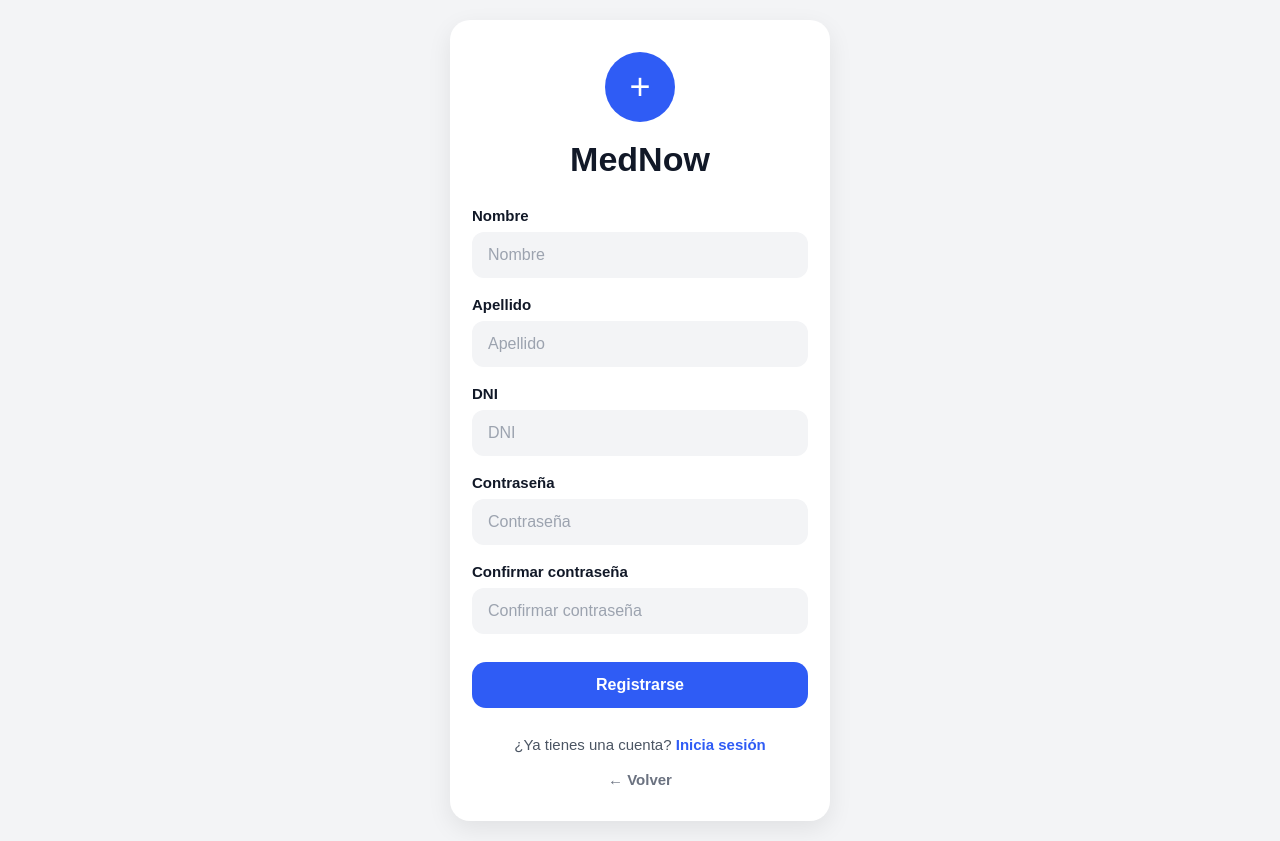
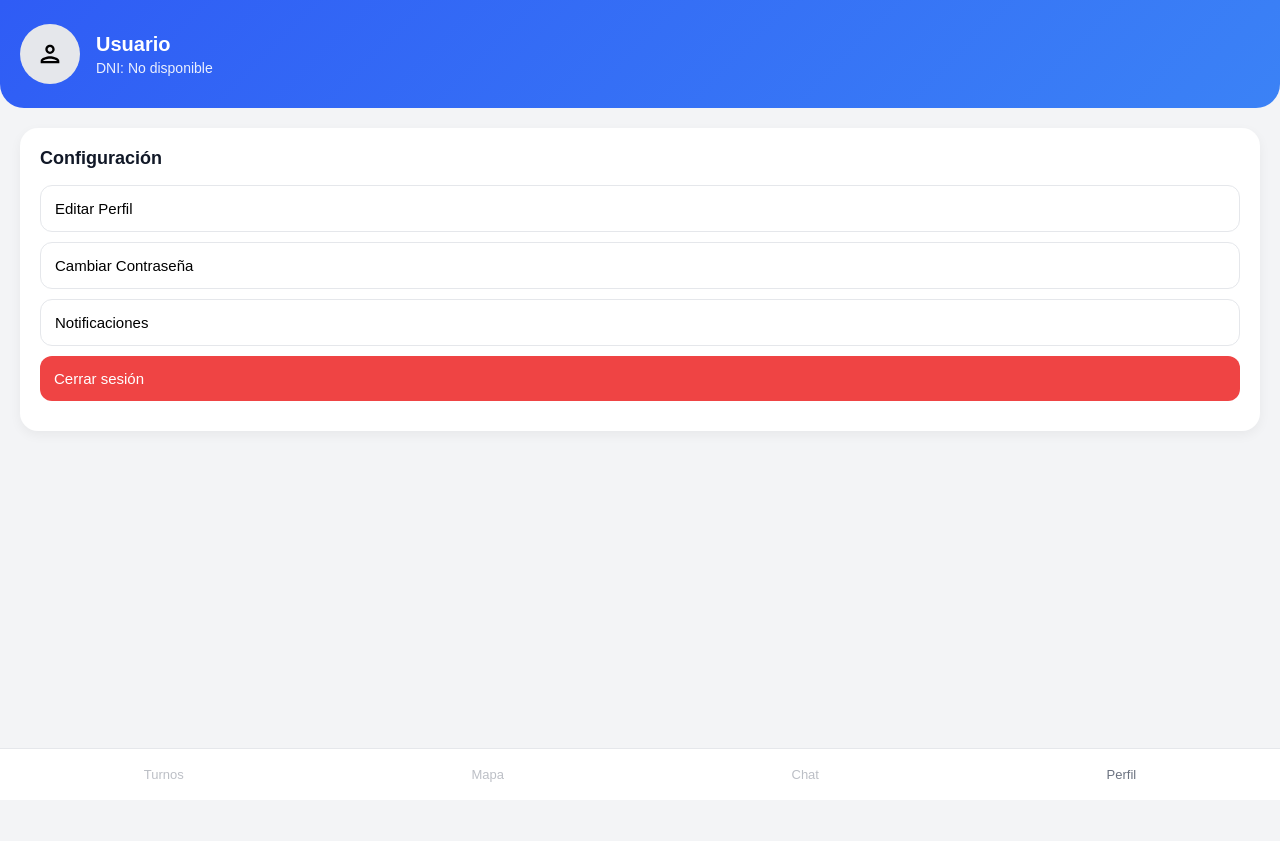
Before and after one commit to TMartinez0744/Med-Now, a React (Vite) app in the folder frontend/: page /register/patient in a window 1280 px wide. After the commit the page ends 800 px from the top, so only its background shows below. Built offline with nearby package versions, Linux system fonts and the light colour scheme.

Commit message:
Auth compleoto integrado (patient, doctor, dashboard)

```diff
--- a/frontend/package.json
+++ b/frontend/package.json
@@ -13,7 +13,7 @@
     "@supabase/supabase-js": "^2.100.1",
     "react": "^19.2.4",
     "react-dom": "^19.2.4",
-    "react-router-dom": "^7.13.2"
+    "react-router-dom": "^7.14.0"
   },
   "devDependencies": {
     "@eslint/js": "^9.39.4",
--- a/frontend/src/pages/DoctorDashboardPage.tsx
+++ b/frontend/src/pages/DoctorDashboardPage.tsx
@@ -42,7 +42,6 @@ type DaySchedule = {
 function DoctorDashboardPage() {
     const [specialties, setSpecialties] = useState<string[]>([]);
     const [hospitals, setHospitals] = useState<string[]>([]);
-
     const [isEditingSchedule, setIsEditingSchedule] = useState(false);
 
     const [schedule, setSchedule] = useState<Record<string, DaySchedule>>(
@@ -57,6 +56,30 @@ function DoctorDashboardPage() {
             ])
         )
     );
+
+    const navigate = useNavigate();
+
+    // 🔥 DATOS DEL DOCTOR (localStorage)
+    const doctorData = JSON.parse(localStorage.getItem("doctorData") || "{}");
+
+    // 🔥 FUNCIÓN CAPITALIZE (ANTES DE USARLA)
+    const capitalize = (text: string) =>
+        text.charAt(0).toUpperCase() + text.slice(1).toLowerCase();
+
+    const doctorName =
+        doctorData.name && doctorData.lastName
+            ? `Dr. ${capitalize(doctorData.name)} ${capitalize(doctorData.lastName)}`
+            : "Dr. Usuario";
+
+    const doctorLicense = doctorData.licenseNumber
+        ? `Matrícula: ${doctorData.licenseNumber}`
+        : "Matrícula: No disponible";
+
+    const handleLogout = () => {
+        localStorage.removeItem("user");
+        localStorage.removeItem("doctorData");
+        navigate("/");
+    };
 
     const toggleSelection = (
         value: string,
@@ -94,14 +117,6 @@ function DoctorDashboardPage() {
         }));
     };
 
-    const navigate = useNavigate();
-
-    const handleLogout = () => {
-        // por ahora mock
-        localStorage.removeItem("user"); // opcional
-        navigate("/");
-    };
-
     return (
         <div className="dashboard-container">
             <div className="dashboard-header">
@@ -109,8 +124,8 @@ function DoctorDashboardPage() {
                     <img src={personIcon} alt="Usuario" className="avatar-icon" />
                 </div>
                 <div>
-                    <h2 className="dashboard-name">Dr. Juan Pérez</h2>
-                    <p className="dashboard-sub">Matrícula: MN 12345</p>
+                    <h2 className="dashboard-name">{doctorName}</h2>
+                    <p className="dashboard-sub">{doctorLicense}</p>
                 </div>
             </div>
 
@@ -125,7 +140,6 @@ function DoctorDashboardPage() {
                 </button>
             </div>
 
-            {/* especialidades y sedes de atencion */}
             <div className="dashboard-card professional-card">
                 <div className="profile-block">
                     <div className="profile-block-header">
@@ -177,11 +191,7 @@ function DoctorDashboardPage() {
                         {hospitals.length > 0 ? (
                             hospitals.map((hospital) => (
                                 <div key={hospital} className="info-row">
-                                    <img
-                                        src={locationIcon}
-                                        alt=""
-                                        className="info-row-icon"
-                                    />
+                                    <img src={locationIcon} alt="" className="info-row-icon" />
                                     <span>{hospital}</span>
                                 </div>
                             ))
@@ -217,7 +227,6 @@ function DoctorDashboardPage() {
                 </button>
             </div>
 
-            {/* horarios de atencion */}
             <div className="dashboard-card schedule-card">
                 <div className="schedule-header">
                     <div className="schedule-title-group">
@@ -341,9 +350,6 @@ function DoctorDashboardPage() {
                 </div>
             </div>
 
-
-
-
             <Navbar role="doctor" />
         </div>
     );
--- a/frontend/src/pages/DoctorLoginPage.tsx
+++ b/frontend/src/pages/DoctorLoginPage.tsx
@@ -7,10 +7,10 @@ function DoctorLoginPage() {
     const [licenseNumber, setLicenseNumber] = useState("");
     const [password, setPassword] = useState("");
 
-    const handleSubmit = (e: React.FormEvent) => {
+    const handleSubmit = async (e: React.FormEvent) => {
         e.preventDefault();
 
-        const licenseRegex = /^(?:(?:M\.?\s?N\.?)|(?:M\.?\s?P\.?))?\s?\d{4,8}(?:\.\d{3})?$/i;
+        const licenseRegex = /^\d{7,8}$/;
         const passwordRegex = /^(?=.*[A-Za-z])(?=.*\d).{8,}$/;
 
         if (!licenseNumber || !password) {
@@ -18,8 +18,8 @@ function DoctorLoginPage() {
             return;
         }
 
-        if (!licenseRegex.test(licenseNumber.trim())) {
-            alert("Ingresá una matrícula válida");
+        if (!licenseRegex.test(licenseNumber)) {
+            alert("La matrícula debe tener 7 u 8 números");
             return;
         }
 
@@ -28,7 +28,44 @@ function DoctorLoginPage() {
             return;
         }
 
-        navigate("/doctor/dashboard");
+        try {
+            const response = await fetch("http://localhost:3000/api/auth/login", {
+                method: "POST",
+                headers: {
+                    "Content-Type": "application/json",
+                },
+                body: JSON.stringify({
+                    dni: licenseNumber,
+                    password,
+                }),
+            });
+
+            const result = await response.json();
+
+            if (!response.ok) {
+                alert("Error: " + result.message);
+                return;
+            }
+
+            localStorage.setItem("user", licenseNumber);
+            const existingData = JSON.parse(localStorage.getItem("doctorData") || "{}");
+
+            if (!existingData.licenseNumber) {
+                localStorage.setItem(
+                    "doctorData",
+                    JSON.stringify({
+                        licenseNumber,
+                    })
+                );
+            }
+
+            alert("Login exitoso");
+
+            navigate("/doctor/dashboard");
+        } catch (error) {
+            console.error(error);
+            alert("Error al conectar con el backend");
+        }
     };
 
     return (
@@ -40,25 +77,22 @@ function DoctorLoginPage() {
 
                 <form className="auth-form" onSubmit={handleSubmit}>
                     <div className="auth-field">
-                        <label htmlFor="doctor-license" className="auth-label">
-                            Matrícula
-                        </label>
+                        <label className="auth-label">Matrícula</label>
                         <input
-                            id="doctor-license"
                             className="auth-input"
                             type="text"
                             value={licenseNumber}
-                            onChange={(e) => setLicenseNumber(e.target.value)}
+                            onChange={(e) => {
+                                const value = e.target.value.replace(/\D/g, "");
+                                setLicenseNumber(value);
+                            }}
                             placeholder="Matrícula"
                         />
                     </div>
 
                     <div className="auth-field">
-                        <label htmlFor="doctor-password" className="auth-label">
-                            Contraseña
-                        </label>
+                        <label className="auth-label">Contraseña</label>
                         <input
-                            id="doctor-password"
                             className="auth-input"
                             type="password"
                             value={password}
--- a/frontend/src/pages/DoctorRegisterPage.tsx
+++ b/frontend/src/pages/DoctorRegisterPage.tsx
@@ -10,7 +10,7 @@ function DoctorRegisterPage() {
     const [password, setPassword] = useState("");
     const [confirmPassword, setConfirmPassword] = useState("");
 
-    const handleSubmit = (e: React.FormEvent) => {
+    const handleSubmit = async (e: React.FormEvent) => {
         e.preventDefault();
 
         const licenseRegex = /^(?:(?:M\.?\s?N\.?)|(?:M\.?\s?P\.?))?\s?\d{4,8}(?:\.\d{3})?$/i;
@@ -36,7 +36,46 @@ function DoctorRegisterPage() {
             return;
         }
 
-        navigate("/doctor/dashboard");
+        try {
+            const response = await fetch("http://localhost:3000/api/auth/register", {
+                method: "POST",
+                headers: {
+                    "Content-Type": "application/json",
+                },
+                body: JSON.stringify({
+                    dni: licenseNumber,
+                    password,
+                    name,
+                    lastName,
+                }),
+            });
+
+            const result = await response.json();
+
+            if (!response.ok) {
+                alert("Error: " + result.message);
+                return;
+            }
+
+            // 🔥 guardamos datos para el dashboard
+            localStorage.setItem(
+                "doctorData",
+                JSON.stringify({
+                    name,
+                    lastName,
+                    licenseNumber,
+                })
+            );
+
+            localStorage.setItem("user", licenseNumber);
+
+            alert("Registro exitoso");
+            navigate("/login/doctor");
+
+        } catch (error) {
+            console.error(error);
+            alert("Error al conectar con el backend");
+        }
     };
 
     return (
--- a/frontend/src/pages/PatientDashboardPage.tsx
+++ b/frontend/src/pages/PatientDashboardPage.tsx
@@ -3,10 +3,22 @@ import { useNavigate } from "react-router-dom";
 import personIcon from "../assets/person.svg";
 
 function PatientDashboardPage() {
+    const navigate = useNavigate();
+    const patientData = JSON.parse(localStorage.getItem("patientData") || "{}");
 
-    const navigate = useNavigate();
+    const capitalize = (text: string): string => {
+        if (!text) return "";
+        return text.charAt(0).toUpperCase() + text.slice(1).toLowerCase();
+    };
+
+    const patientName =
+        patientData.name && patientData.lastName
+            ? `${capitalize(patientData.name)} ${capitalize(patientData.lastName)}`
+            : "Usuario";
 
     const handleLogout = () => {
+        localStorage.removeItem("user");
+        localStorage.removeItem("patientData");
         navigate("/");
     };
 
@@ -18,8 +30,10 @@ function PatientDashboardPage() {
                 </div>
 
                 <div>
-                    <h2 className="dashboard-name">Juan Pérez</h2>
-                    <p className="dashboard-sub">DNI: 45611865</p>
+                    <h2 className="dashboard-name">{patientName}</h2>
+                    <p className="dashboard-sub">
+                        DNI: {patientData.dni || "No disponible"}
+                    </p>
                 </div>
             </div>
 
@@ -34,7 +48,7 @@ function PatientDashboardPage() {
                 </button>
             </div>
 
-            <Navbar role = "patient" />
+            <Navbar role="patient" />
         </div>
     );
 }
--- a/frontend/src/pages/PatientLoginPage.tsx
+++ b/frontend/src/pages/PatientLoginPage.tsx
@@ -7,7 +7,7 @@ function PatientLoginPage() {
     const [dni, setDni] = useState("");
     const [password, setPassword] = useState("");
 
-    const handleSubmit = (e: React.FormEvent) => {
+    const handleSubmit = async (e: React.FormEvent) => {
         e.preventDefault();
 
         const dniRegex = /^\d{7,8}$/;
@@ -28,7 +28,32 @@ function PatientLoginPage() {
             return;
         }
 
-        navigate("/patient/dashboard");
+        try {
+            const response = await fetch("http://localhost:3000/api/auth/login", {
+                method: "POST",
+                headers: {
+                    "Content-Type": "application/json",
+                },
+                body: JSON.stringify({
+                    dni,
+                    password,
+                }),
+            });
+
+            const result = await response.json();
+
+            if (!response.ok) {
+                alert("Error: " + result.message);
+                return;
+            }
+
+            localStorage.setItem("user", dni);
+            alert("Login exitoso");
+            navigate("/patient/dashboard");
+        } catch (error) {
+            console.error(error);
+            alert("Error al conectar con el backend");
+        }
     };
 
     return (
--- a/frontend/src/pages/PatientRegisterPage.tsx
+++ b/frontend/src/pages/PatientRegisterPage.tsx
@@ -1,135 +1,55 @@
-import { Link, useNavigate } from "react-router-dom";
-import { useState } from "react";
+import Navbar from "../components/Navbar";
+import { useNavigate } from "react-router-dom";
+import personIcon from "../assets/person.svg";
 
-function PatientRegisterPage() {
+function PatientDashboardPage() {
     const navigate = useNavigate();
 
-    const [name, setName] = useState("");
-    const [lastName, setLastName] = useState("");
-    const [dni, setDni] = useState("");
-    const [password, setPassword] = useState("");
-    const [confirmPassword, setConfirmPassword] = useState("");
+    const patientData = JSON.parse(localStorage.getItem("patientData") || "{}");
 
-    const handleSubmit = (e: React.FormEvent) => {
-        e.preventDefault();
+    const capitalize = (text: string) =>
+        text.charAt(0).toUpperCase() + text.slice(1).toLowerCase();
 
-        const dniRegex = /^\d{7,8}$/;
-        const passwordRegex = /^(?=.*[A-Za-z])(?=.*\d).{8,}$/;
+    const patientName =
+        patientData.name && patientData.lastName
+            ? `${capitalize(patientData.name)} ${capitalize(patientData.lastName)}`
+            : "Usuario";
 
-        if (!name || !lastName || !dni || !password || !confirmPassword) {
-            alert("Completá todos los campos");
-            return;
-        }
-
-        if (!dniRegex.test(dni)) {
-            alert("El DNI debe tener 7 u 8 números");
-            return;
-        }
-
-        if (!passwordRegex.test(password)) {
-            alert("La contraseña debe tener al menos 8 caracteres, una letra y un número");
-            return;
-        }
-
-        if (password !== confirmPassword) {
-            alert("Las contraseñas no coinciden");
-            return;
-        }
-
-        navigate("/patient/dashboard");
+    const handleLogout = () => {
+        localStorage.removeItem("user");
+        localStorage.removeItem("patientData");
+        navigate("/");
     };
 
     return (
-        <div className="auth-container">
-            <div className="auth-card register-card">
-                <div className="auth-logo">+</div>
+        <div className="dashboard-container">
+            <div className="dashboard-header">
+                <div className="avatar">
+                    <img src={personIcon} alt="Usuario" className="avatar-icon" />
+                </div>
 
-                <h1 className="auth-title">MedNow</h1>
+                <div>
+                    <h2 className="dashboard-name">{patientName}</h2>
+                    <p className="dashboard-sub">
+                        DNI: {patientData.dni || "No disponible"}
+                    </p>
+                </div>
+            </div>
 
-                <form className="auth-form" onSubmit={handleSubmit}>
-                    <div className="auth-field">
-                        <label htmlFor="patient-name" className="auth-label">Nombre</label>
-                        <input
-                            id="patient-name"
-                            className="auth-input"
-                            type="text"
-                            value={name}
-                            onChange={(e) => setName(e.target.value)}
-                            placeholder="Nombre"
-                        />
-                    </div>
+            <div className="dashboard-card">
+                <h3>Configuración</h3>
 
-                    <div className="auth-field">
-                        <label htmlFor="patient-lastname" className="auth-label">Apellido</label>
-                        <input
-                            id="patient-lastname"
-                            className="auth-input"
-                            type="text"
-                            value={lastName}
-                            onChange={(e) => setLastName(e.target.value)}
-                            placeholder="Apellido"
-                        />
-                    </div>
+                <button className="dashboard-button">Editar Perfil</button>
+                <button className="dashboard-button">Cambiar Contraseña</button>
+                <button className="dashboard-button">Notificaciones</button>
+                <button className="dashboard-button logout" onClick={handleLogout}>
+                    Cerrar sesión
+                </button>
+            </div>
 
-                    <div className="auth-field">
-                        <label htmlFor="patient-register-dni" className="auth-label">DNI</label>
-                        <input
-                            id="patient-register-dni"
-                            className="auth-input"
-                            type="text"
-                            value={dni}
-                            onChange={(e) => {
-                                const value = e.target.value.replace(/\D/g, "");
-                                setDni(value);
-                            }}
-                            placeholder="DNI"
-                        />
-                    </div>
-
-                    <div className="auth-field">
-                        <label htmlFor="patient-register-password" className="auth-label">Contraseña</label>
-                        <input
-                            id="patient-register-password"
-                            className="auth-input"
-                            type="password"
-                            value={password}
-                            onChange={(e) => setPassword(e.target.value)}
-                            placeholder="Contraseña"
-                        />
-                    </div>
-
-                    <div className="auth-field">
-                        <label htmlFor="patient-confirm-password" className="auth-label">
-                            Confirmar contraseña
-                        </label>
-                        <input
-                            id="patient-confirm-password"
-                            className="auth-input"
-                            type="password"
-                            value={confirmPassword}
-                            onChange={(e) => setConfirmPassword(e.target.value)}
-                            placeholder="Confirmar contraseña"
-                        />
-                    </div>
-
-                    <button type="submit" className="auth-button">
-                        Registrarse
-                    </button>
-                </form>
-
-                <p className="auth-register-text">
-                    ¿Ya tienes una cuenta?{" "}
-                    <Link to="/login/patient" className="auth-register-link">
-                        Inicia sesión
-                    </Link>
-                </p>
-
-                <Link to="/login/patient" className="auth-back-link">
-                    ← Volver
-                </Link>
-            </div>
+            <Navbar role="patient" />
         </div>
     );
 }
 
-export default PatientRegisterPage;
+export default PatientDashboardPage;
```
Also changed, not shown: 2 other files (tests, documents, lock files or other folders).
